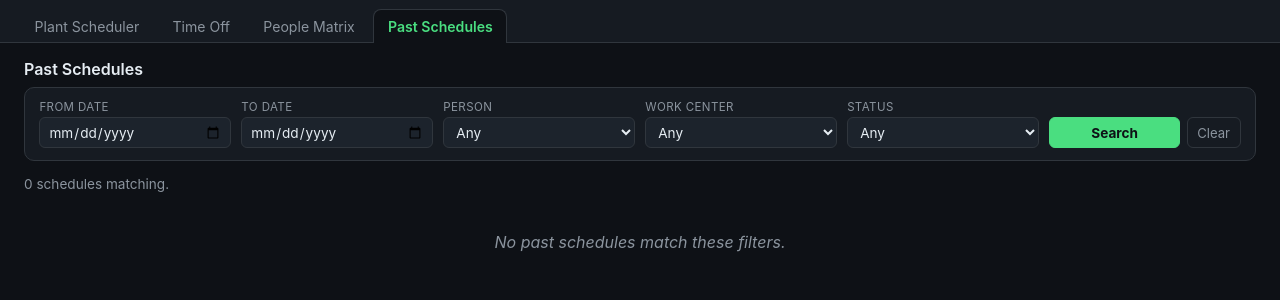
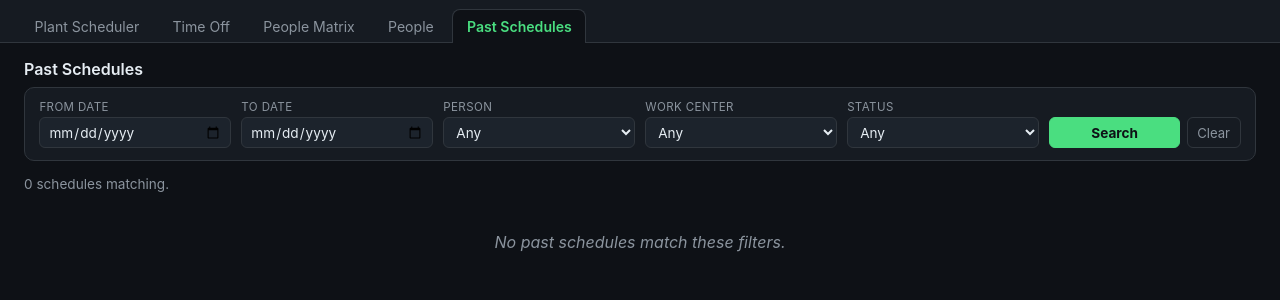
Before and after one commit to dalesgruber/gpi-plant-manager, a FastAPI app: page /staffing/past in a window 1280 px wide. Shown: the part 50-350 px from the top of the page. Run offline with FastAPI, Linux system fonts and the light colour scheme.

Commit message:
feat(staffing): add People link to subnav

```diff
--- a/src/zira_dashboard/templates/_staffing_subnav.html
+++ b/src/zira_dashboard/templates/_staffing_subnav.html
@@ -3,5 +3,6 @@
   <a href="/staffing"            class="{% if active == 'plant'     %}active{% endif %}">Plant Scheduler</a>
   <a href="/staffing/time-off"   class="{% if active == 'time_off'  %}active{% endif %}">Time Off</a>
   <a href="/staffing/skills"     class="{% if active == 'skills'    %}active{% endif %}">People Matrix</a>
+  <a href="/staffing/people"     class="{% if active == 'people'    %}active{% endif %}">People</a>
   <a href="/staffing/past"       class="{% if active == 'past'      %}active{% endif %}">Past Schedules</a>
 </div>
```
